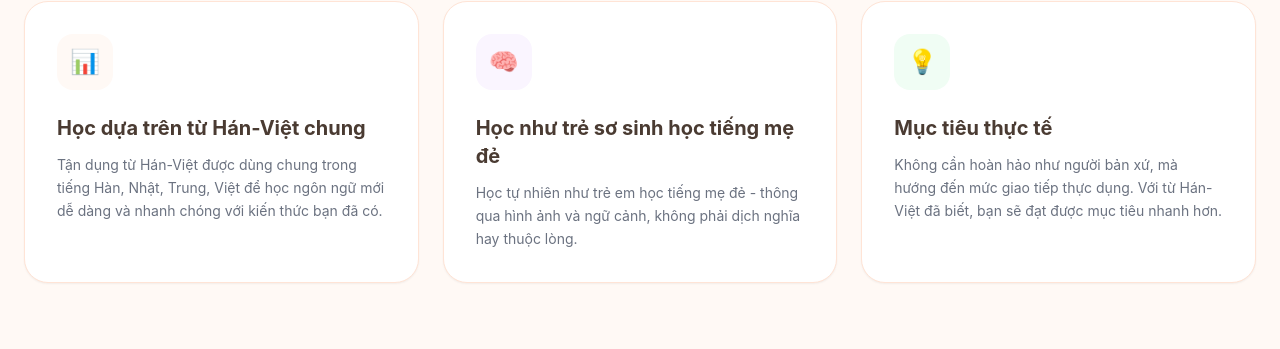
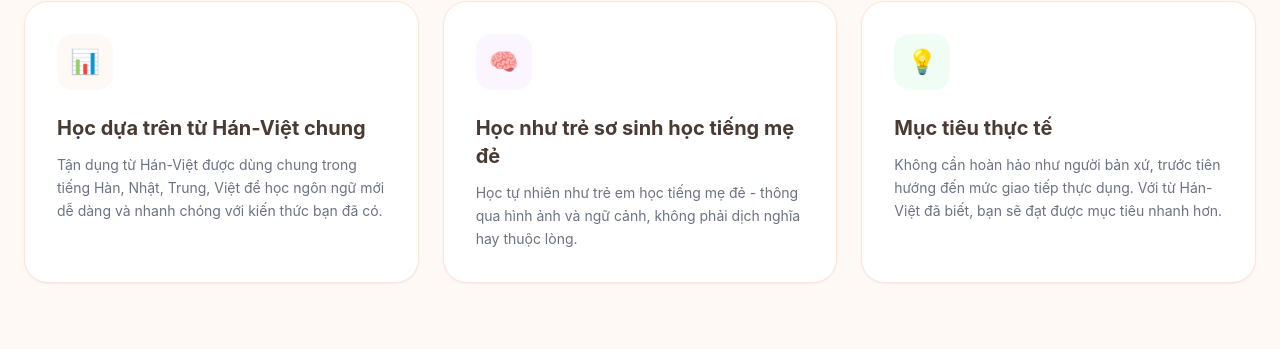
Before and after one commit to littleactiondev/littleactiondev.github.io, a Jekyll site: the page vi/index.html, which Jekyll copies as it is, in a window 1280 px wide. Shown: the part 979-1328 px from the top of the page. Built offline with Jekyll 4.4.1, drawn with Linux system fonts in a browser that asks for light colours; nearby versions of some CDN libraries; some web fonts are replaced.

Commit message:
Add emphasis on starting with practical goals first
- Korean: Added "먼저" (first)
- English: Changed "Focus on" to "Start with"
- Japanese: Added "まず" (first)
- Chinese: Added "首先" (first)
- Vietnamese: Added "trước tiên" (first)
- Emphasizes step-by-step approach to language learning

```diff
--- a/index.html
+++ b/index.html
@@ -186,7 +186,7 @@
                 <div class="w-14 h-14 bg-green-50 rounded-2xl flex items-center justify-center text-green-500 mb-6 text-2xl group-hover:scale-110 transition">💡</div>
                 <h3 class="text-xl font-bold mb-3 text-lian-dark">Realistic Goals</h3>
                 <p class="text-gray-500 text-sm leading-relaxed">
-                    Focus on practical communication, not perfection. With cognates you already know, you'll reach conversational fluency faster.
+                    Start with practical communication, not perfection. With cognates you already know, you'll reach conversational fluency faster.
                 </p>
             </div>
         </div>
--- a/ja/index.html
+++ b/ja/index.html
@@ -185,7 +185,7 @@
                 <div class="w-14 h-14 bg-green-50 rounded-2xl flex items-center justify-center text-green-500 mb-6 text-2xl group-hover:scale-110 transition">💡</div>
                 <h3 class="text-xl font-bold mb-3 text-lian-dark">現実的な目標設定</h3>
                 <p class="text-gray-500 text-sm leading-relaxed">
-                    完璧なネイティブレベルではなく、コミュニケーション可能な実用レベルを目指します。すでに知っている漢字語でより早く到達できます。
+                    完璧なネイティブレベルではなく、まずコミュニケーション可能な実用レベルを目指します。すでに知っている漢字語でより早く到達できます。
                 </p>
             </div>
         </div>
--- a/ko/index.html
+++ b/ko/index.html
@@ -185,7 +185,7 @@
                 <div class="w-14 h-14 bg-green-50 rounded-2xl flex items-center justify-center text-green-500 mb-6 text-2xl group-hover:scale-110 transition">💡</div>
                 <h3 class="text-xl font-bold mb-3 text-lian-dark">현실적인 목표 제시</h3>
                 <p class="text-gray-500 text-sm leading-relaxed">
-                    완벽한 원어민 수준이 아닌, 의사소통이 가능한 실용적 수준을 목표로 합니다. 이미 알고 있는 한자어로 더 빠르게 도달할 수 있습니다.
+                    완벽한 원어민 수준이 아닌, 먼저 의사소통이 가능한 실용적 수준을 목표로 합니다. 이미 알고 있는 한자어로 더 빠르게 도달할 수 있습니다.
                 </p>
             </div>
         </div>
--- a/vi/index.html
+++ b/vi/index.html
@@ -185,7 +185,7 @@
                 <div class="w-14 h-14 bg-green-50 rounded-2xl flex items-center justify-center text-green-500 mb-6 text-2xl group-hover:scale-110 transition">💡</div>
                 <h3 class="text-xl font-bold mb-3 text-lian-dark">Mục tiêu thực tế</h3>
                 <p class="text-gray-500 text-sm leading-relaxed">
-                    Không cần hoàn hảo như người bản xứ, mà hướng đến mức giao tiếp thực dụng. Với từ Hán-Việt đã biết, bạn sẽ đạt được mục tiêu nhanh hơn.
+                    Không cần hoàn hảo như người bản xứ, trước tiên hướng đến mức giao tiếp thực dụng. Với từ Hán-Việt đã biết, bạn sẽ đạt được mục tiêu nhanh hơn.
                 </p>
             </div>
         </div>
--- a/zh/index.html
+++ b/zh/index.html
@@ -185,7 +185,7 @@
                 <div class="w-14 h-14 bg-green-50 rounded-2xl flex items-center justify-center text-green-500 mb-6 text-2xl group-hover:scale-110 transition">💡</div>
                 <h3 class="text-xl font-bold mb-3 text-lian-dark">务实的目标设定</h3>
                 <p class="text-gray-500 text-sm leading-relaxed">
-                    不追求完美的母语水平，而是以能够沟通的实用水平为目标。利用已掌握的汉字词更快达成目标。
+                    不追求完美的母语水平，而是首先以能够沟通的实用水平为目标。利用已掌握的汉字词更快达成目标。
                 </p>
             </div>
         </div>
```
